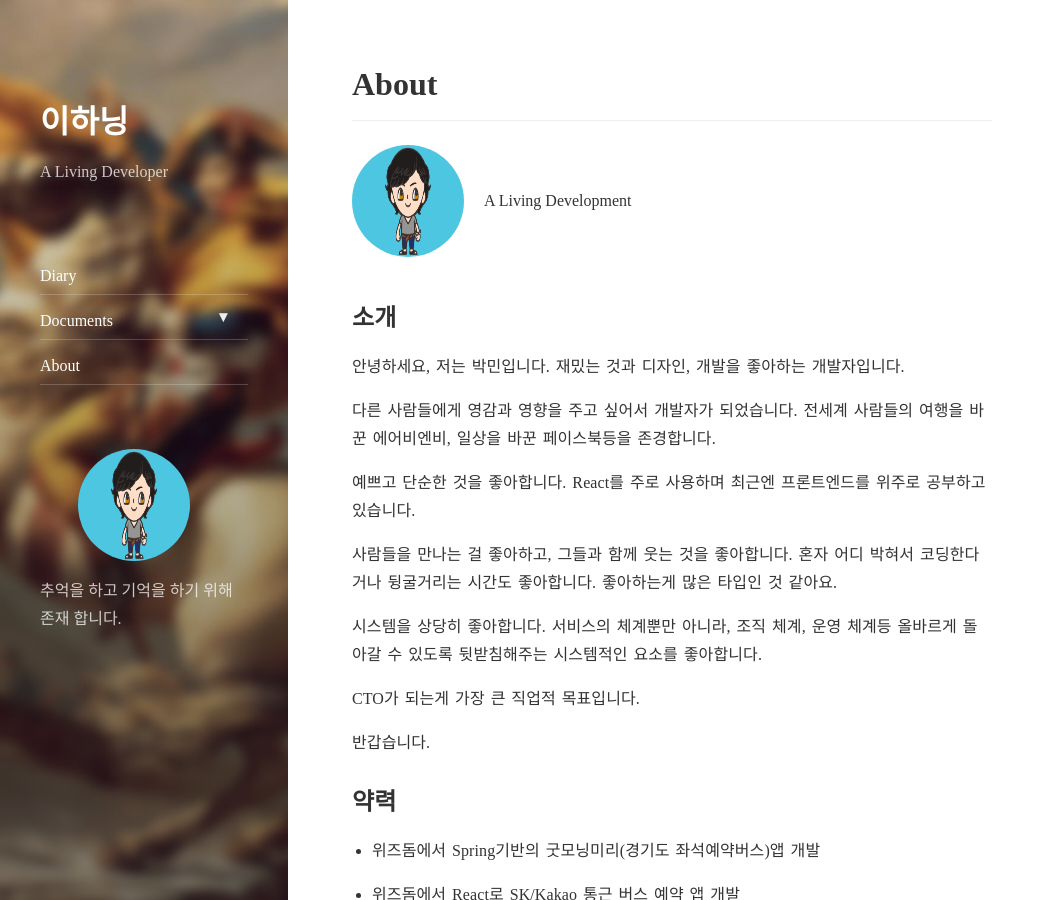
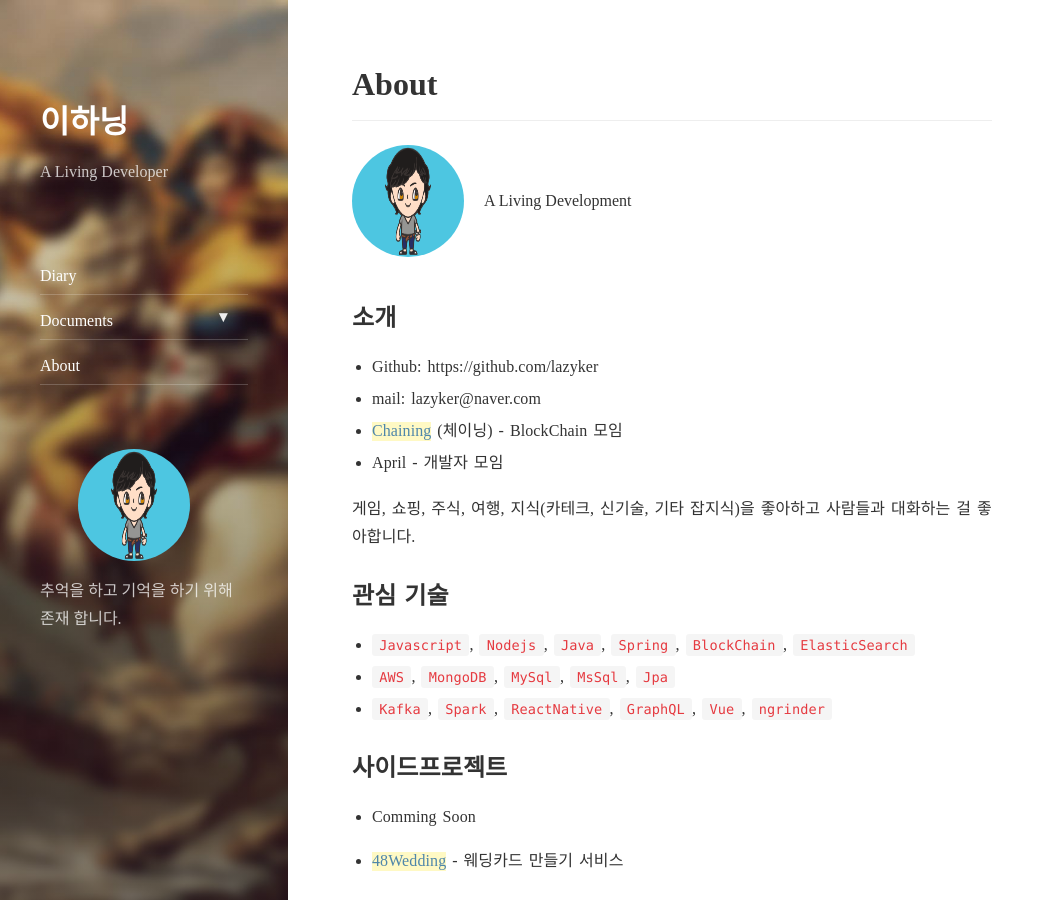
Before and after one commit to lazyker/lazyker.github.io, a Jekyll site: the page built from about.md, in a window 1280 px wide and 900 px high. Shown: the whole window, without its empty margins (0-1055 px from the left). Built offline with Jekyll 4.4.1, drawn with Linux system fonts in a browser that asks for light colours; nearby versions of some CDN libraries; some of the changed text lies outside the part shown.

Commit message:
about add

````diff
--- a/about.md
+++ b/about.md
@@ -7,58 +7,20 @@ order: 10
 
 ## 소개
 
-안녕하세요, 저는 박민입니다. 재밌는 것과 디자인, 개발을 좋아하는 개발자입니다.
+* Github: https://github.com/lazyker
+* mail: lazyker@naver.com
+- [Chaining](https://github.com/cchaining) (체이닝) - BlockChain 모임
+- April - 개발자 모임
 
-다른 사람들에게 영감과 영향을 주고 싶어서 개발자가 되었습니다. 전세계 사람들의 여행을 바꾼 에어비엔비, 일상을 바꾼 페이스북등을 존경합니다.
+게임, 쇼핑, 주식, 여행, 지식(카테크, 신기술, 기타 잡지식)을 좋아하고 사람들과 대화하는 걸 좋아합니다.
 
-예쁘고 단순한 것을 좋아합니다. React를 주로 사용하며 최근엔 프론트엔드를 위주로 공부하고 있습니다.
-
-사람들을 만나는 걸 좋아하고, 그들과 함께 웃는 것을 좋아합니다. 혼자 어디 박혀서 코딩한다거나 뒹굴거리는 시간도 좋아합니다. 좋아하는게 많은 타입인 것 같아요.
-
-시스템을 상당히 좋아합니다. 서비스의 체계뿐만 아니라, 조직 체계, 운영 체계등 올바르게 돌아갈 수 있도록 뒷받침해주는 시스템적인 요소를 좋아합니다.
-
-CTO가 되는게 가장 큰 직업적 목표입니다.
-
-반갑습니다.
-
-## 약력
-
-- 위즈돔에서 Spring기반의 굿모닝미리(경기도 좌석예약버스)앱 개발
-
-- 위즈돔에서 React로 SK/Kakao 통근 버스 예약 앱 개발
-
-- 이해라이프스타일에서 ReactNative로 홈퍼니싱 하이브리드 앱 개발
-
-- 숭실대학교 IT대학 컴퓨터학부 전공
-
-- 숭실대학교 IT대학 학생회장
-
-- 계남초/계남중/계남고 졸업
-
-- 경기도 부천 출생
+## 관심 기술
+- ```Javascript```, ```Nodejs```, ```Java```, ```Spring```, ```BlockChain```, ```ElasticSearch```
+- ```AWS```, ```MongoDB```, ```MySql```, ```MsSql```, ```Jpa```
+- ```Kafka```, ```Spark```, ```ReactNative```, ```GraphQL```, ```Vue```, ```ngrinder```
 
 ## 사이드프로젝트
 
-- [react-redux-material-meteor](https://github.com/isme2n/react-redux-material-meteor) - 보일러 플레이트
+- Comming Soon
 
 - [48Wedding](http://48wedding.com) - 웨딩카드 만들기 서비스
-
-- [secretary](https://chrome.google.com/webstore/detail/secretary/bijcgcgbhmeemlnidoigdcnokggknikb?hl=ko) - 기사요약 크롬 확장서비스
-
-- [이미지필터](https://github.com/isme2n/react-image-filter-app) - 캔버스 이미지 필터를 공부하며 만든 샘플 앱
-
-- [유튜브 함께보기](https://youtu.be/7IFEO9D6G4Y) - 유튜브 동영상을 다른사람들과 함께 보며 대화를 나누는 앱
-
-## 발표
-
-- [GDG Summer Party 테크니컬 세션 - 자바스크립트 제대로 알기](https://www.slideshare.net/MinPark48/ss-79004233)
-
-## 강의
-
-- [React로 라이브 컴파일러 만들기](https://www.youtube.com/playlist?list=PLBrx45N7b6tkdisu8ZhKs02tEf5wDuk2W)
-
-## 하고싶은 말
-
-다양한 사이드 프로젝트 제안, 친구 제안, 번개 제안 등등 해주시면 좋아합니다.
-
-행복하세요 오늘도.
````
